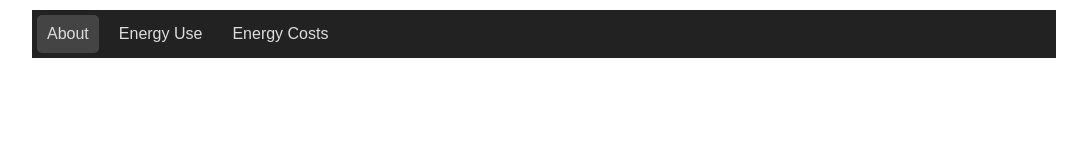
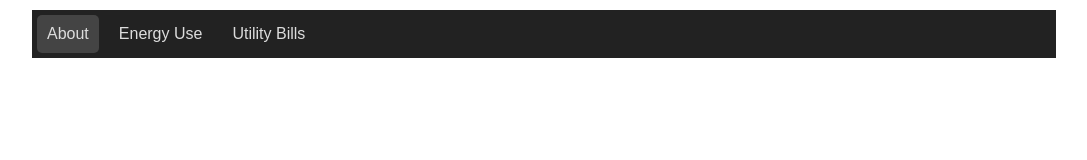
Before and after one commit to kritpetra/solstice-react-exercise, a React (Create React App) app in the folder frontend/: page /about in a window 1280 px wide. Shown: the top 160 px of the page, without its empty margins (96-1183 px from the left). Built offline with nearby package versions, Linux system fonts and the light colour scheme; some icons are missing.

Commit message:
minor code cleanup

```diff
--- a/frontend/src/components/About.js
+++ b/frontend/src/components/About.js
@@ -1,5 +1,4 @@
 import React from 'react';
-import { Link } from 'react-router-dom';
 
 import '../styles/About.css';
 
--- a/frontend/src/components/App.js
+++ b/frontend/src/components/App.js
@@ -1,11 +1,9 @@
 import React, { Component } from 'react';
-import { Redirect } from 'react-router';
 
 import Header from './Header';
 import Footer from './Footer';
 import About from './About';
 import Graph from './Graph';
-import NotFound from './NotFound';
 import NavigationArrow from './NavigationArrow';
 
 import '../styles/App.css';
--- a/frontend/src/components/Graph.js
+++ b/frontend/src/components/Graph.js
@@ -1,5 +1,4 @@
 import React, { Component } from 'react';
-import Highcharts from 'highcharts';
 
 import SingleSeriesChart from './SingleSeriesChart';
 import StackedChart from './StackedChart';
--- a/frontend/src/components/Header.js
+++ b/frontend/src/components/Header.js
@@ -12,7 +12,7 @@ export default ({ location }) =>
       Energy Use
     </HeaderLink>
     <HeaderLink to='/costs' inactive={location === 'costs'}>
-      Energy Costs
+      Utility Bills
     </HeaderLink>
   </div>;
 
```
Also changed, not shown: 1 other file (tests, documents, lock files or other folders).
